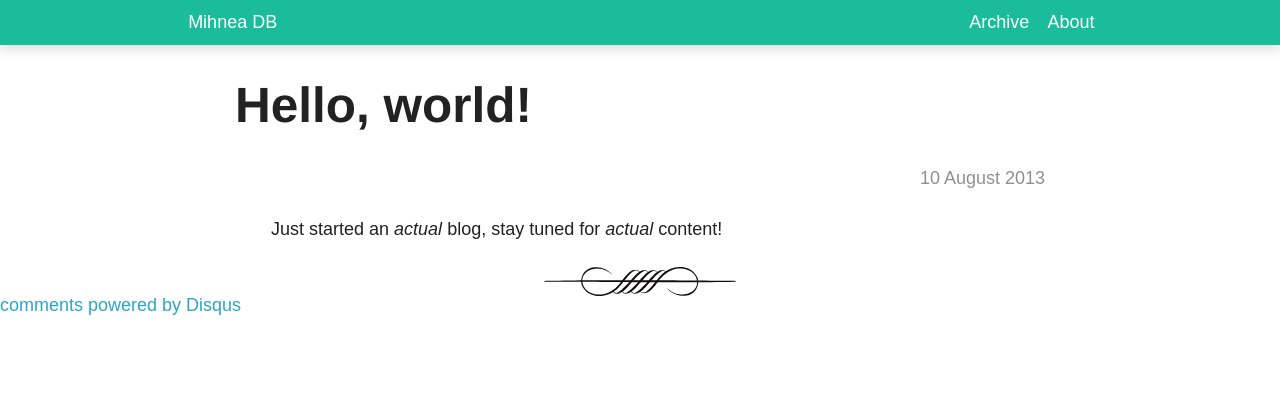
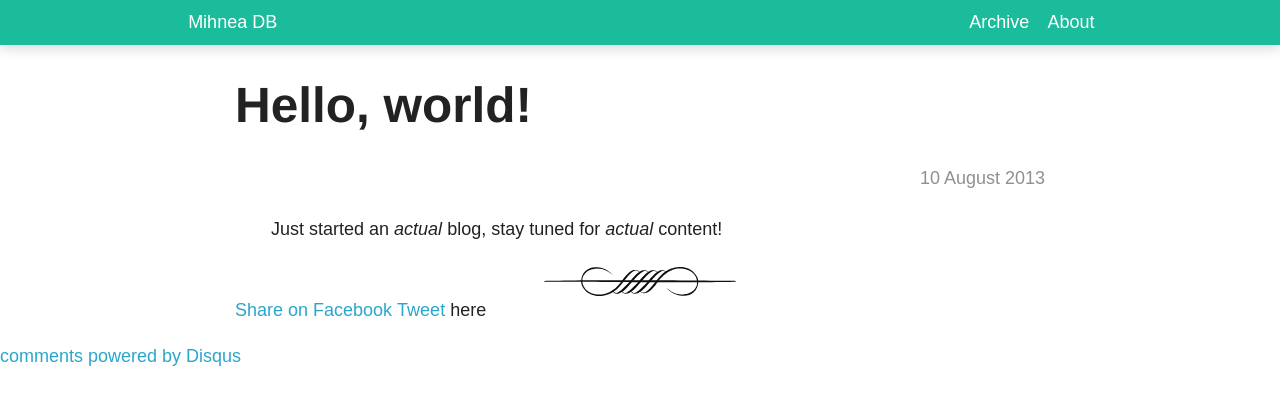
Before and after one commit to mihneadb/mihneadb.github.io, a Jekyll site: the page built from _posts/2013-08-10-hello-world.md, in a window 1280 px wide. Shown: the top 405 px of the page. Built offline with Jekyll 4.4.1, drawn with Linux system fonts in a browser that asks for light colours; Markdown is read by kramdown in place of the engine named in the settings; comment, search, counter and statistics services are not loaded.

Commit message:
WIP - share buttons

```diff
--- a/_includes/header.html
+++ b/_includes/header.html
@@ -1,5 +1,5 @@
 <!DOCTYPE html>
-<html lang="en">
+<html xmlns:fb=”http://ogp.me/ns/fb#” lang="en">
     <head>
         <meta charset="utf-8">
         <title>
--- a/_layouts/post.html
+++ b/_layouts/post.html
@@ -14,6 +14,26 @@
             <img src="/img/ornament.svg" />
         </div>
     </div>
+
+    <div class="row">
+        <div class="share large-centered large-9 small-12 columns">
+            <ul class=>
+                <li><a href="#"
+                       onclick="
+    window.open(
+      'https://www.facebook.com/sharer/sharer.php?u='+encodeURIComponent(location.href),
+      'facebook-share-dialog',
+      'width=626,height=436');
+    return false;">
+                    Share on Facebook
+                </a></li>
+                <li><a href="https://twitter.com/share" class="twitter-share-button" data-via="mihneadb">Tweet</a></li>
+                <li><fb:share-button type="button_count"></fb:share-button>here</li>
+
+            </ul>
+        </div>
+    </div>
+
     <div class="row">
         <div class="comments large-centered large-9 small-12 columns">
             <div id="disqus_thread"></div>
@@ -22,6 +42,7 @@
 </div>
 
 
+<!--Disqus-->
 <script type="text/javascript">
     /* * * CONFIGURATION VARIABLES: EDIT BEFORE PASTING INTO YOUR WEBPAGE * * */
     var disqus_shortname = 'mihneadb'; // required: replace example with your forum shortname
@@ -36,5 +57,17 @@
 <noscript>Please enable JavaScript to view the <a href="http://disqus.com/?ref_noscript">comments powered by Disqus.</a></noscript>
 <a href="http://disqus.com" class="dsq-brlink">comments powered by <span class="logo-disqus">Disqus</span></a>
 
+<!--Twitter-->
+<script>!function(d,s,id){var js,fjs=d.getElementsByTagName(s)[0],p=/^http:/.test(d.location)?'http':'https';if(!d.getElementById(id)){js=d.createElement(s);js.id=id;js.src=p+'://platform.twitter.com/widgets.js';fjs.parentNode.insertBefore(js,fjs);}}(document, 'script', 'twitter-wjs');</script>
+
+<!--FB-->
+<div id="fb-root"></div>
+<script>(function(d, s, id) {
+    var js, fjs = d.getElementsByTagName(s)[0];
+    if (d.getElementById(id)) return;
+    js = d.createElement(s); js.id = id;
+    js.src = "//connect.facebook.net/en_US/all.js#xfbml=1&appId=494769047280174";
+    fjs.parentNode.insertBefore(js, fjs);
+}(document, 'script', 'facebook-jssdk'));</script>
 
 {% include footer.html %}
--- a/css/default.css
+++ b/css/default.css
@@ -35,6 +35,14 @@
     color: white;
 }
 
+.share ul {
+    list-style-type: none;
+}
+
+.share li {
+    display: inline;
+}
+
 .content {
     margin-top: 60px;
 }
```
